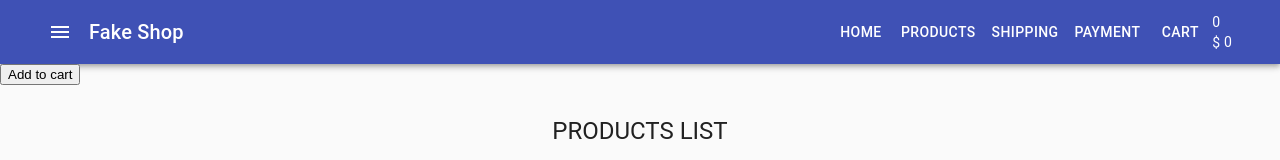
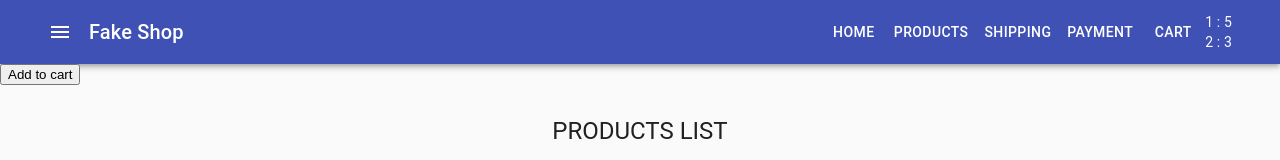
Before and after one commit to daniilkevich/fake-shop-react, a React (Create React App) app: page / in a window 1280 px wide. Shown: the top 160 px of the page. Built offline with nearby package versions, Linux system fonts and the light colour scheme.

Commit message:
installing lodash

```diff
--- a/package.json
+++ b/package.json
@@ -8,6 +8,7 @@
     "@testing-library/jest-dom": "^5.14.1",
     "@testing-library/react": "^11.2.7",
     "@testing-library/user-event": "^12.8.3",
+    "lodash": "^4.17.21",
     "prop-types": "^15.7.2",
     "react": "^17.0.2",
     "react-dom": "^17.0.2",
--- a/src/components/CartHeader/CartHeader.js
+++ b/src/components/CartHeader/CartHeader.js
@@ -1,11 +1,16 @@
 import React from 'react'
+import { keys } from 'lodash'
 
-const CartHeader = ({ totalCount, totalPrice }) => {
+const CartHeader = ({ productsInCart }) => {
     return (
         <div>
-            <div>{totalCount}</div>
-            <div>$ {totalPrice}</div>
+            {keys(productsInCart).map((id) => (
+                <div>
+                    {id} : {productsInCart[id]}
+                </div>
+            ))}
         </div>
     )
 }
+
 export default CartHeader
--- a/src/conteiner/App.js
+++ b/src/conteiner/App.js
@@ -4,21 +4,19 @@ import Header from './Header/Header'
 import Main from './Main/Main'
 
 const App = () => {
-    const [cartData, setCartData] = useState({
-        totalCount: 0,
-        totalPrice: 0,
+    const [productsInCart, setProductsInCart] = useState({
+        1: 5,
+        2: 3,
     })
+
     const addProductToCart = (count, price) => {
-        setCartData({
-            totalCount: cartData.totalCount + count,
-            totalPrice: cartData.totalPrice + count * price,
-        })
+
     }
 
     return (
         <>
             <CssBaseline />
-            <Header cartData={cartData} />
+            <Header productsInCart={productsInCart}  />
             <button onClick={() => addProductToCart(5, 1000)}>
                 Add to cart
             </button>
--- a/src/conteiner/Header/Header.js
+++ b/src/conteiner/Header/Header.js
@@ -22,9 +22,9 @@ const useStyles = makeStyles({
     },
 })
 
-const Header = ({ cartData }) => {
+const Header = ({ productsInCart }) => {
     const classes = useStyles()
-    console.log(cartData)
+
     return (
         <>
             <div className={classes.root}>
@@ -43,10 +43,7 @@ const Header = ({ cartData }) => {
                                 Fake Shop
                             </Typography>
                             <Menu />
-                            <CartHeader
-                                totalCount={cartData.totalCount}
-                                totalPrice={cartData.totalPrice}
-                            />
+                            <CartHeader productsInCart={productsInCart} />
                         </Toolbar>
                     </Container>
                 </AppBar>
```
